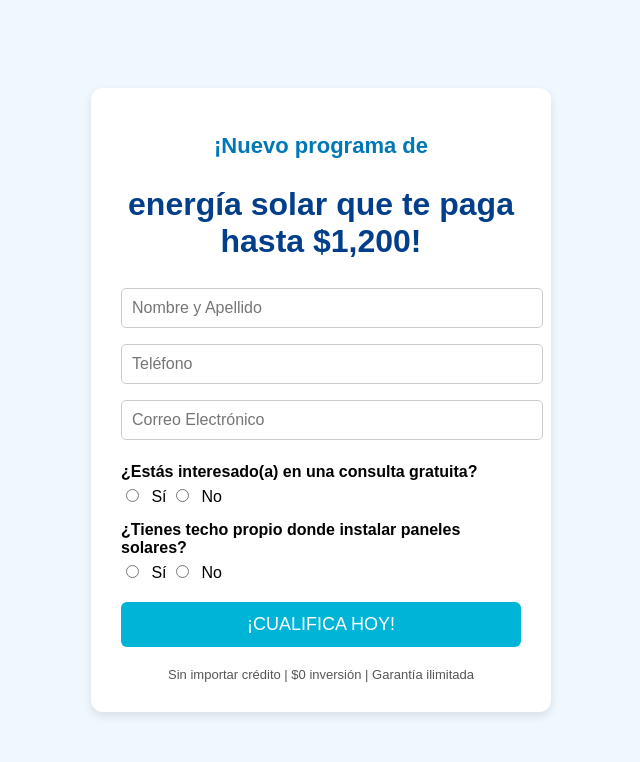
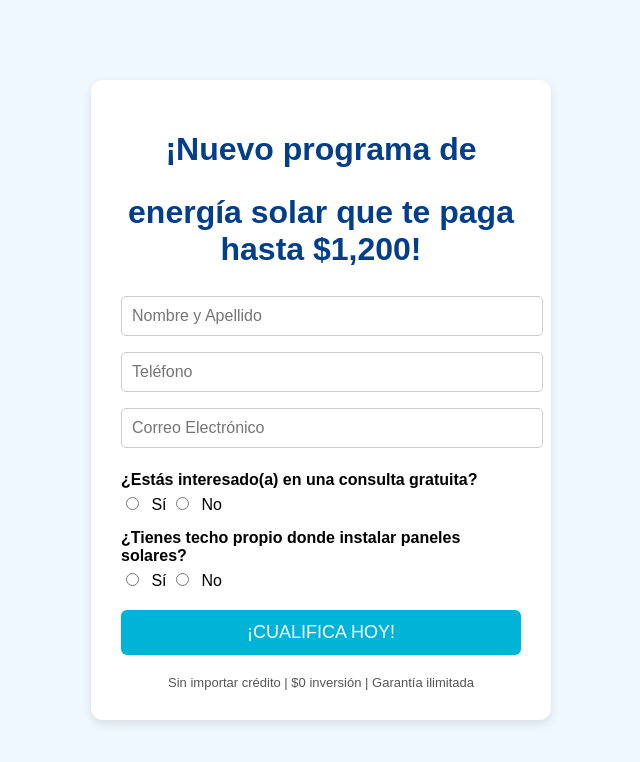
Before and after one commit to fsilver79/solar-landing, a plain HTML site: page index.html in a window 1280 px wide. Shown: the whole page, without its empty margins (319-959 px from the left). Drawn offline with Linux system fonts and the light colour scheme.

Commit message:
Update index.html

```diff
--- a/index.html
+++ b/index.html
@@ -24,10 +24,10 @@
       width: 90%;
     }
     h1 {
-      color: #0077b6;
-      font-size: 22px;
+      color: #023e8a;
+      font-size: 32px;
       text-align: center;
-      margin-bottom: 10px;
+      margin-bottom: 20px;
     }
     h2 {
       color: #023e8a;
```
